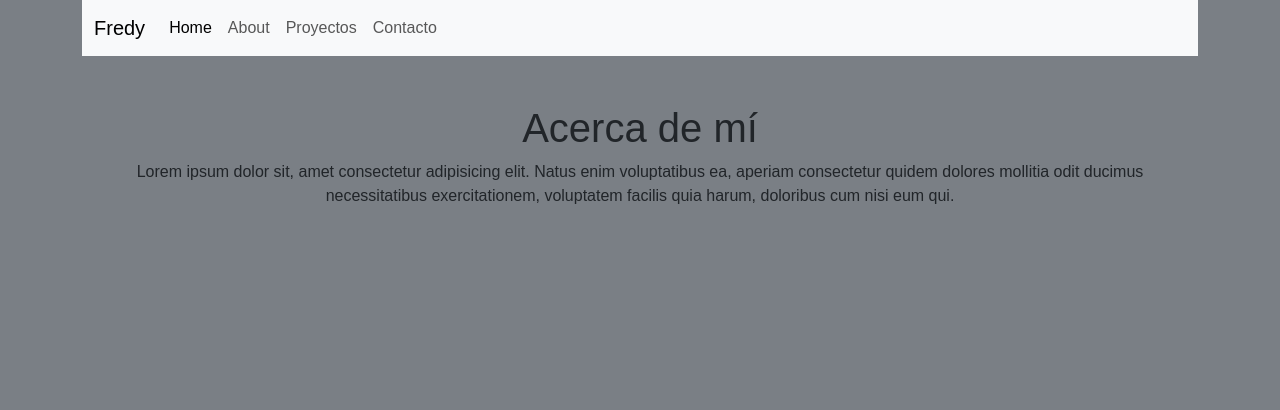
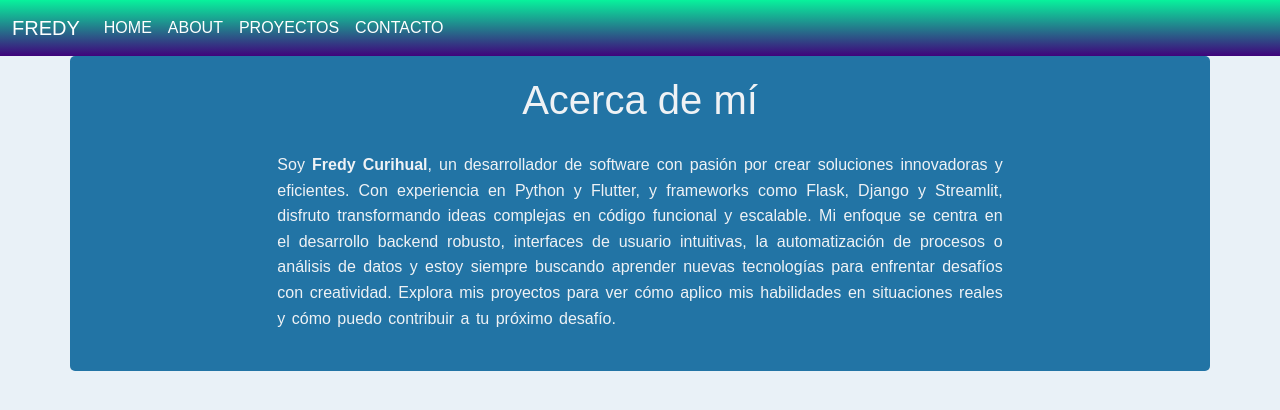
Before and after one commit to Javier2829/portafolio, a Flask app: page /about in a window 1280 px wide. Shown: the top 410 px of the page. Run offline with Flask 3, Linux system fonts and the light colour scheme.

Commit message:
mejoras y estilos

```diff
--- a/data.py
+++ b/data.py
@@ -4,7 +4,7 @@ info = {
     'role': 'admin',
 
     'contact': {
-        'email': 'fredy@example.com',
+        'email': 'email@example.com',
         'phone': '123-456-7890'
     }, 'description': 'Soy un apasionado del desarrollo de software, con experiencia en la creación de aplicaciones web y móviles. Me gusta aprender nuevas tecnologías y mejorar mis habilidades constantemente.',
     'skills': ['Python', 'Flask', 'HTML', 'CSS', 'Flutter'],
--- a/static/css/estilos.css
+++ b/static/css/estilos.css
@@ -1,9 +1,58 @@
 body {
-    background-color: #7a7f85;
+    background-color: #E9F1F7;
     font-family: Arial, sans-serif;
+    padding-top: 56px;
+}
+
+.container {
+    background-color: #2274A5;
+    color: rgb(239, 242, 245);
+    padding: 20px;
+    border-radius: 5px;
 }
 
 .navbar {
-    background-color: #343a40;
-    color: aqua;
+    background: hsla(270, 94%, 25%, 1);
+
+    background: linear-gradient(90deg, hsla(270, 94%, 25%, 1) 0%, hsla(158, 94%, 49%, 1) 100%);
+
+    background: -moz-linear-gradient(90deg, hsla(270, 94%, 25%, 1) 0%, hsla(158, 94%, 49%, 1) 100%);
+
+    background: -webkit-linear-gradient(90deg, hsla(270, 94%, 25%, 1) 0%, hsla(158, 94%, 49%, 1) 100%);
+
+    filter: progid: DXImageTransform.Microsoft.gradient(startColorstr="#42047E", endColorstr="#07F49E", GradientType=1);
+
 }
+
+a.nav-link {
+    color: #ffffff;
+    text-decoration: none;
+    text-transform: uppercase;
+}
+
+a.navbar-brand {
+    color: #ffffff;
+    text-decoration: none;
+    text-transform: uppercase;
+}
+
+.navbar-brand:hover {
+    color: #2274A5;
+    text-decoration: underline;
+}
+
+.card {
+    background-color: #E9F1F7;
+}
+
+a.nav-link:hover {
+    color: #2274A5;
+    text-decoration: underline;
+}
+
+article {
+    margin: 20px 0;
+    text-align: justify;
+    line-height: 1.6;
+    word-spacing: 2px;
+}
--- a/templates/about.html
+++ b/templates/about.html
@@ -3,14 +3,27 @@
 About
 {%endblock%}
 {%block content%}
-<div class="container align-items-center justify-content-center mt-5 text-center">
-    <h1>Acerca de mí</h1>
-    <div class="container">
-        <article>
-            Lorem ipsum dolor sit, amet consectetur adipisicing elit. Natus enim voluptatibus ea, aperiam consectetur
-            quidem dolores mollitia odit ducimus necessitatibus exercitationem, voluptatem facilis quia harum, doloribus
-            cum nisi eum qui.
-        </article>
+
+<div class="container">
+    <div class="row justify-content-center text-center">
+        <div class="col-12">
+            <h1 class="titulo">Acerca de mí</h1>
+        </div>
+        <div class="col-md-8">
+            <article class="text-justify">
+                Soy <strong>Fredy Curihual</strong>, un desarrollador de software con pasión por crear soluciones
+                innovadoras y eficientes. Con experiencia en Python y Flutter, y frameworks como Flask, Django y
+                Streamlit,
+                disfruto transformando ideas complejas en código funcional y escalable.
+
+                Mi enfoque se centra en el desarrollo backend robusto, interfaces de usuario intuitivas, la
+                automatización de procesos o análisis de datos y estoy siempre buscando aprender nuevas tecnologías para
+                enfrentar desafíos con creatividad.
+
+                Explora mis proyectos para ver cómo aplico mis habilidades en situaciones reales y cómo puedo contribuir
+                a tu próximo desafío.
+            </article>
+        </div>
     </div>
 </div>
 {%endblock%}
--- a/templates/base.html
+++ b/templates/base.html
@@ -8,22 +8,22 @@
         integrity="sha384-LN+7fdVzj6u52u30Kp6M/trliBMCMKTyK833zpbD+pXdCLuTusPj697FH4R/5mcr" crossorigin="anonymous">
 
     <link rel="stylesheet" href="{{ url_for('static', filename='css/estilos.css') }}">
+    <link href="https://fonts.googleapis.com/css2?family=Montserrat:wght@400;700&display=swap" rel="stylesheet">
     <title>{%block title%}{%endblock%} </title>
 </head>
 
 <body>
-    <div class="container">
-        <nav class="navbar navbar-expand-lg bg-body-tertiary">
+
+    <nav class="navbar navbar-expand-md fixed-top ">
         <div class="container-fluid">
             <a class="navbar-brand" href="{{ url_for('admin_dashboard') }}">{{ global_.global }}</a>
-                <button class="navbar-toggler" type="button" data-bs-toggle="collapse"
-                    data-bs-target="#navbarNavAltMarkup" aria-controls="navbarNavAltMarkup" aria-expanded="false"
-                    aria-label="Toggle navigation">
+            <button class="navbar-toggler" type="button" data-bs-toggle="collapse" data-bs-target="#navbarNavAltMarkup"
+                aria-controls="navbarNavAltMarkup" aria-expanded="false" aria-label="Toggle navigation">
                 <span class="navbar-toggler-icon"></span>
             </button>
             <div class="collapse navbar-collapse" id="navbarNavAltMarkup">
                 <div class="navbar-nav ">
-                        <a class="nav-link active" aria-current="page" href="{{ url_for('home') }}">Home</a>
+                    <a class="nav-link" aria-current="page" href="{{ url_for('home') }}">Home</a>
                     <a class="nav-link" href="{{ url_for('about') }}">About</a>
                     <a class="nav-link" href="{{ url_for('projects') }}">Proyectos</a>
                     <a class="nav-link" href="{{ url_for('contact') }}">Contacto</a>
@@ -32,7 +32,7 @@
         </div>
     </nav>
 
-    </div>
+
     {%block content%}{%endblock%}
 
     <script src="https://cdn.jsdelivr.net/npm/bootstrap@5.3.7/dist/js/bootstrap.bundle.min.js"
--- a/templates/index.html
+++ b/templates/index.html
@@ -4,9 +4,9 @@ Fredy Devs
 {%endblock%}
 {%block content%}
 
-<div class="container text-center mt-5">
-    <div class="bg-light d-flex align-items-center justify-content-center vh-100">
-        <div class="card shadow-lg p-4" style="width: 22rem;">
+<div class="container">
+    <div class="d-flex align-items-center justify-content-center vh-100">
+        <div class="card shadow-lg p-4" style="width: 30rem;">
             <div class="card-body">
                 <img src="{{url_for('static', filename='img/fredy.png')}}" alt="Fredy"
                     class="card-img-top rounded-circle mx-auto d-block"
--- a/templates/projects.html
+++ b/templates/projects.html
@@ -4,7 +4,6 @@ Proyectos
 {%endblock%}
 {%block content%}
 <div class="container">
-
     <h1 class="text-center mb-5">Mis Proyectos</h1>
     <div class="row row-cols-1 row-cols-md-2 g-4">
         {% for proyecto in proyectos %}
```
Also changed, not shown: templates/contact.html (+7 -5 lines), static/img/captura.png (added), static/img/portafolio.png (added). Lines whose indentation alone changed are shown as unchanged.
